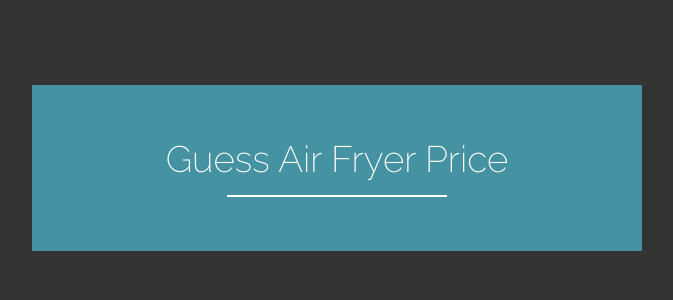
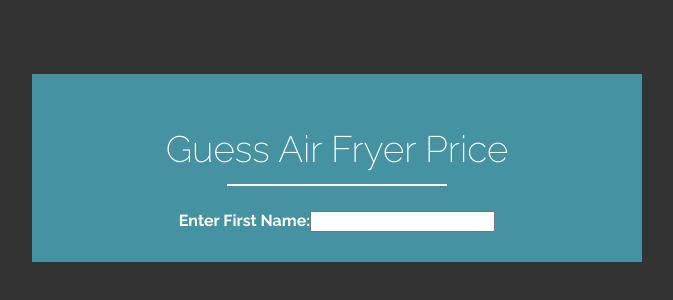
Before and after one commit to MGKing07/my-spidr-code, a React (Create React App) app: page / in a window 1280 px wide. Shown: the part 232-532 px from the top of the page, without its empty margins (303-976 px from the left). Built offline with nearby package versions, Linux system fonts and the light colour scheme.

Commit message:
Added input for the first name

```diff
--- a/src/components/GuessForm.js
+++ b/src/components/GuessForm.js
@@ -4,7 +4,10 @@ import "../styles/GuessForm.css"
 function GuessForm() {
   return (
     <form>
-        <div></div>
+        <div className="FormSec">
+            <label><strong>Enter First Name:</strong></label>
+            <input className='TypingIn' type='text'/>
+        </div>
     </form>
   )
 }
```
